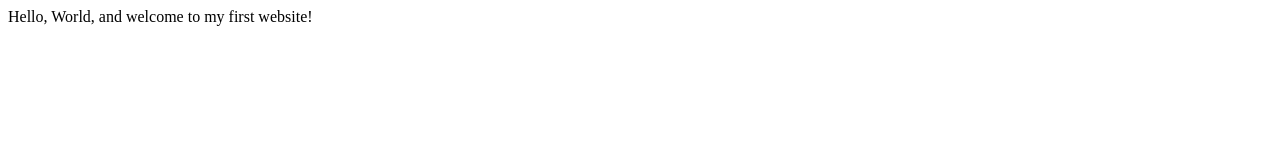
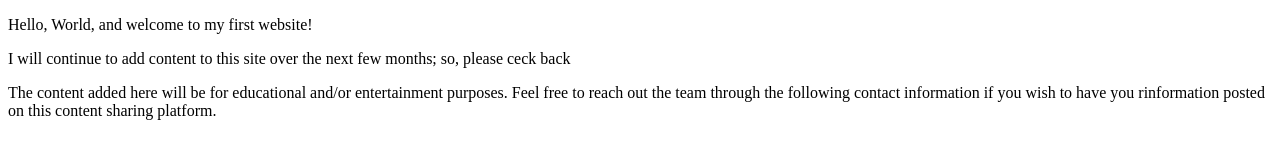
Before and after one commit to Ndowau/Ndowau.github.io, a plain HTML site: page index.html in a window 1280 px wide. Drawn offline with Linux system fonts and the light colour scheme.

Commit message:
Update index.html

```diff
--- a/index.html
+++ b/index.html
@@ -3,9 +3,13 @@
     <head>
         <meta charset="utf-8">
         <meta name="viewport" content="width=device-width, initial-scale=1.0">
-        <title>My First Website</title>
+        <title>Augustus | Web Developer </title>
     </head>
     <body>
-       Hello, World, and welcome to my first website!
+      <p> Hello, World, and welcome to my first website!</p>
+      <p> I will continue to add content to this site over the next few months; so, please ceck back </p>
+      <p> </p>
+      <p> The content added here will be for educational and/or entertainment purposes. Feel free to reach out the team through the following contact information if you wish to have you rinformation posted on this content sharing platform.  </p>
+
     </body>
 </html>
```
